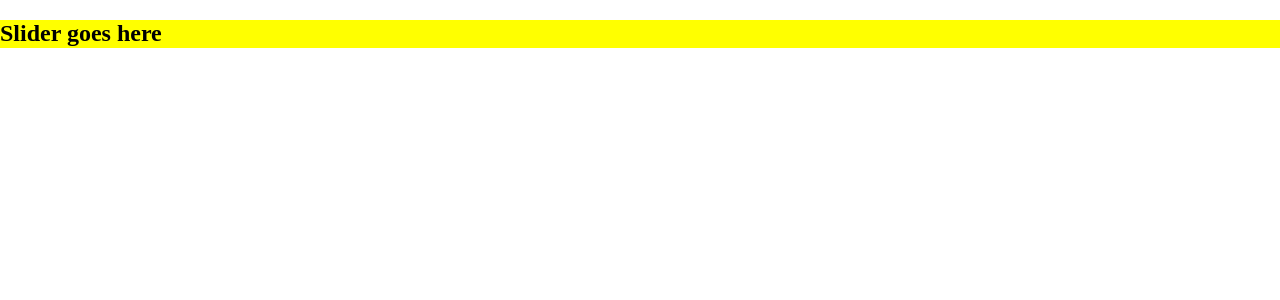
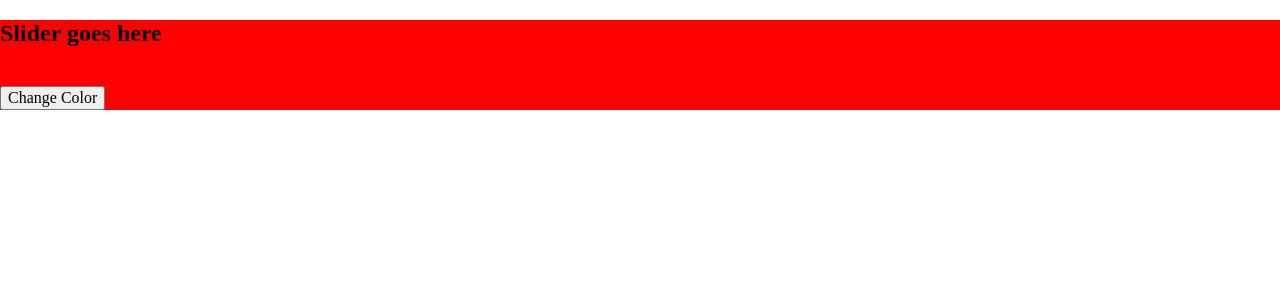
Before and after one commit to cruzayye/Slider, a React app: page / in a window 1280 px wide. Shown: the top 300 px of the page. Built offline with nearby package versions, Linux system fonts and the light colour scheme.

Commit message:
button changes colors

```diff
--- a/src/components/Slider/Slider.js
+++ b/src/components/Slider/Slider.js
@@ -1,15 +1,22 @@
-import React from 'react';
+import React, { useState } from 'react';
 import Styles from './Slider.css'
 
-const color = ['red', 'blue', 'yellow']
-const bgstyle = {
-  background: color[2],
-}
 
 const Slider = () => {
+  const [count, setCount] = useState(0);
+  const color = ['red', 'blue', 'yellow']
+  const bgstyle = {
+    background: color[count],
+  }
+
+  const changeColor = () => {
+    console.log('button Clicked')
+    setCount(count + 1)
+  }
   return (
     <section className={Styles.background} style={bgstyle}>
-      <h2>Slider goes here</h2>
+      <h2>Slider goes here</h2> <br/>
+      <button onClick={changeColor}>Change Color</button>
     </section>
   );
 };
```
